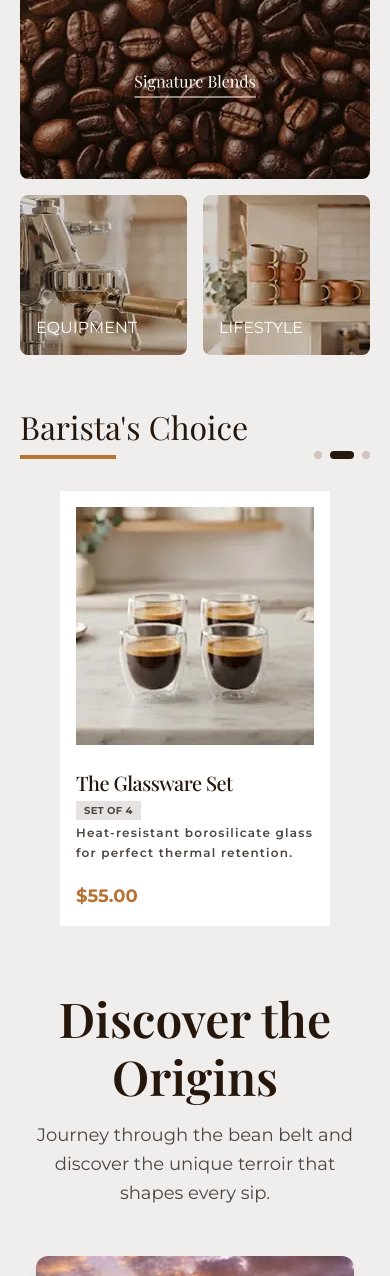
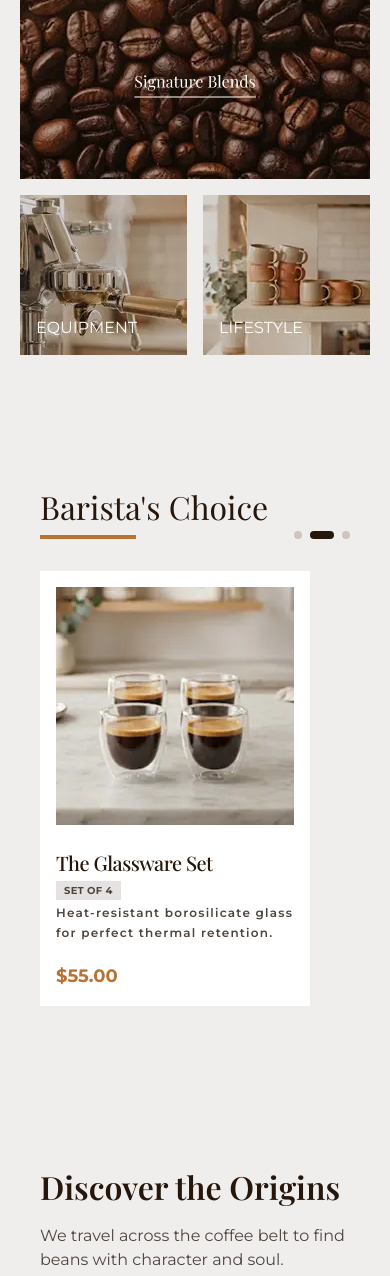
Before and after one commit to Sajed-Najem/project0, a website: page index.html in a window 390 px wide. Shown: the part 724-2000 px from the top of the page. Drawn offline with nearby package versions, Linux system fonts and the light colour scheme; a web font is replaced by a local one.

Commit message:
edit mobile barista choice

```diff
--- a/index.html
+++ b/index.html
@@ -175,12 +175,12 @@
             <h2 class="text-[32px] text-center text-primary-dark font-PlayfairDisplay ">Curated For You</h2>
             <div class="grid grid-cols-2 gap-4">
                 <a href="#" class="col-span-2">
-                    <img src="src\assests\imgs\mobile\beans.webp" alt="" class="w-full h-auto rounded-lg">
+                    <img src="src\assests\imgs\mobile\beans.webp" alt="" class="w-full h-auto">
                 </a>
                 <a href="#" class="col-span-1"><img src="src\assests\imgs\mobile\equipment.webp" alt=""
-                        class="w-full h-auto rounded-lg"></a>
+                        class="w-full h-auto"></a>
                 <a href="#" class="col-span-1"><img src="src\assests\imgs\mobile\lifestyle.webp" alt=""
-                        class="w-full h-auto rounded-lg"></a>
+                        class="w-full h-auto"></a>
             </div>
         </div>
 
@@ -292,7 +292,7 @@
         </div>
     </section>
 
-    <section class="mobile-Barista's Choice block md:hidden">
+    <section class="mobile-Barista's Choice block md:hidden px-5 py-20">
         <div class="my-container">
             <h2 class="text-[32px] text-primary-dark font-PlayfairDisplay ">Barista's Choice</h2>
             <div class="flex items-end justify-between mb-8">
@@ -301,7 +301,7 @@
 
             </div>
 
-            <div class="flex justify-center">
+            <div class="flex ">
                 <div class="mobile-card">
                     <div>
                         <a href="#"><img class="object-fill" src="src\assests\imgs\our-selection\glass set.webp"
@@ -334,18 +334,19 @@
 
     </section>
 
-    <section class="coffee discovery px-4 py-16">
+    <section class="coffee-discovery hidden md:block px-4 py-16">
         <div class="my-container ">
             <div class="mb-12">
                 <h2 class="text-5xl text-center font-PlayfairDisplay font-semibold text-primary-dark leading-[57.6px]">
-                Discover the Origins</h2>
-             <h2 class="mx-auto max-w-2xl mt-4 text-center font-montserrat text-lg font-normal leading-[1.6] text-[#4F453F]">
-                Journey through the bean belt and discover the unique terroir that shapes every sip.
-             </h2>
+                    Discover the Origins</h2>
+                <h2
+                    class="mx-auto max-w-2xl mt-4 text-center font-montserrat text-lg font-normal leading-[1.6] text-[#4F453F]">
+                    Journey through the bean belt and discover the unique terroir that shapes every sip.
+                </h2>
             </div>
 
 
-            <div class="grid grid-cols-1 md:grid-cols-2 lg:grid-cols-3 justify-items-center">
+            <div class="grid md:grid-cols-2 lg:grid-cols-3 justify-items-center">
 
 
 
@@ -436,6 +437,24 @@
 
     </section>
 
+    <section class="mobile-coffee-discovery block md:hidden px-5 py-20">
+        <div class="my-container">
+
+            <div class="mb-12">
+                <h2
+                    class="text-[32px] font-PlayfairDisplay font-semibold text-primary-dark leading-[41.6px] mb-4">
+                    Discover the Origins</h2>
+                <h2
+                    class=" max-w-87.5 mt-4 font-montserrat text-[16px] font-normal leading-6 text-[#4F453F]">
+                    We travel across the coffee belt to find beans with character and soul.
+                </h2>
+            </div>
+
+
+        </div>
+
+    </section>
+
 
 </body>
 
```
Also changed, not shown: src/output.css.
